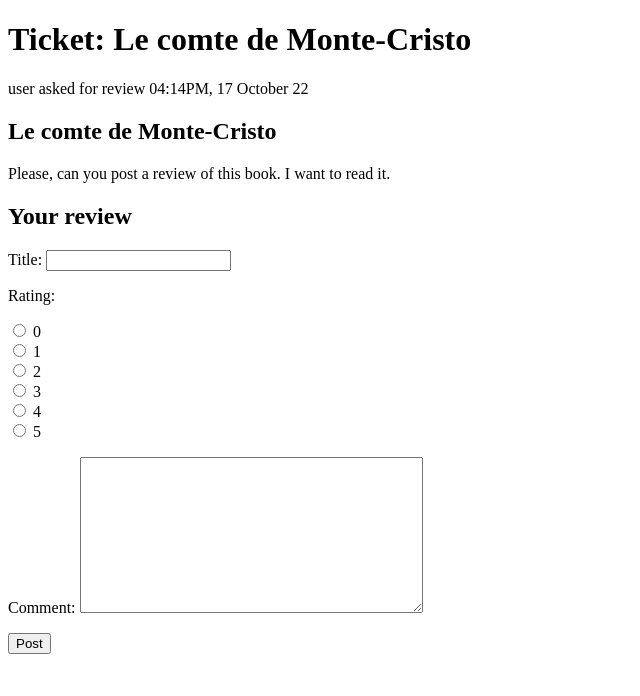
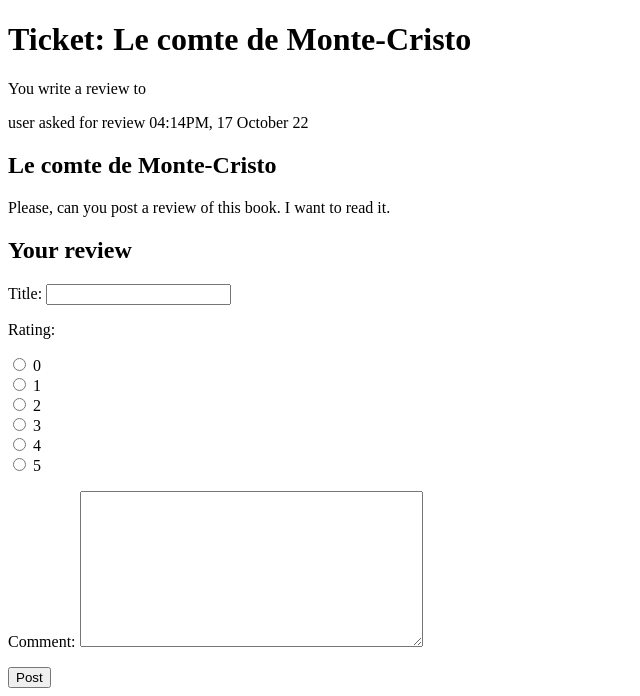
Before and after one commit to slv-improver/09_litreview, a Django app: template review/templates/review/create_review_reply.html in a window 1280 px wide. Shown: the part 222-918 px from the top of the page, without its empty margins (0-640 px from the left). Before the commit the page ends 876 px from the top, so only its background shows below. Run offline with Django 4.2, Linux system fonts and the light colour scheme; the template is opened without the code that fills it: values that come from a table or form of the project are taken from there, others are empty; data comes from the database, SQL or seed files in the repository.

Commit message:
add <p> to review reply template

```diff
--- a/review/templates/review/create_review_reply.html
+++ b/review/templates/review/create_review_reply.html
@@ -5,6 +5,7 @@
 {% block content %}
 <h1>Ticket: {{ ticket.title }}</h1>
 
+<p>You write a review to</p>
 {% include 'review/partials/ticket_snippet.html' %}
 
 <h2>Your review</h2>
```
